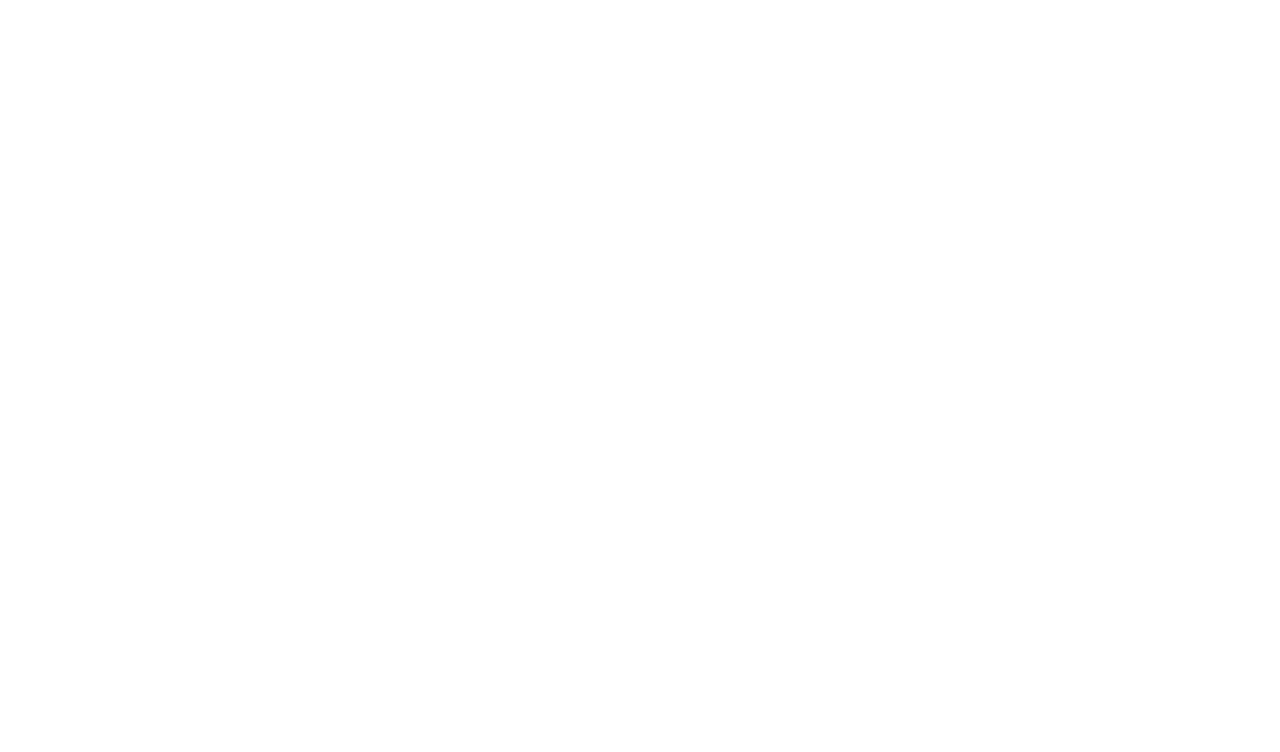
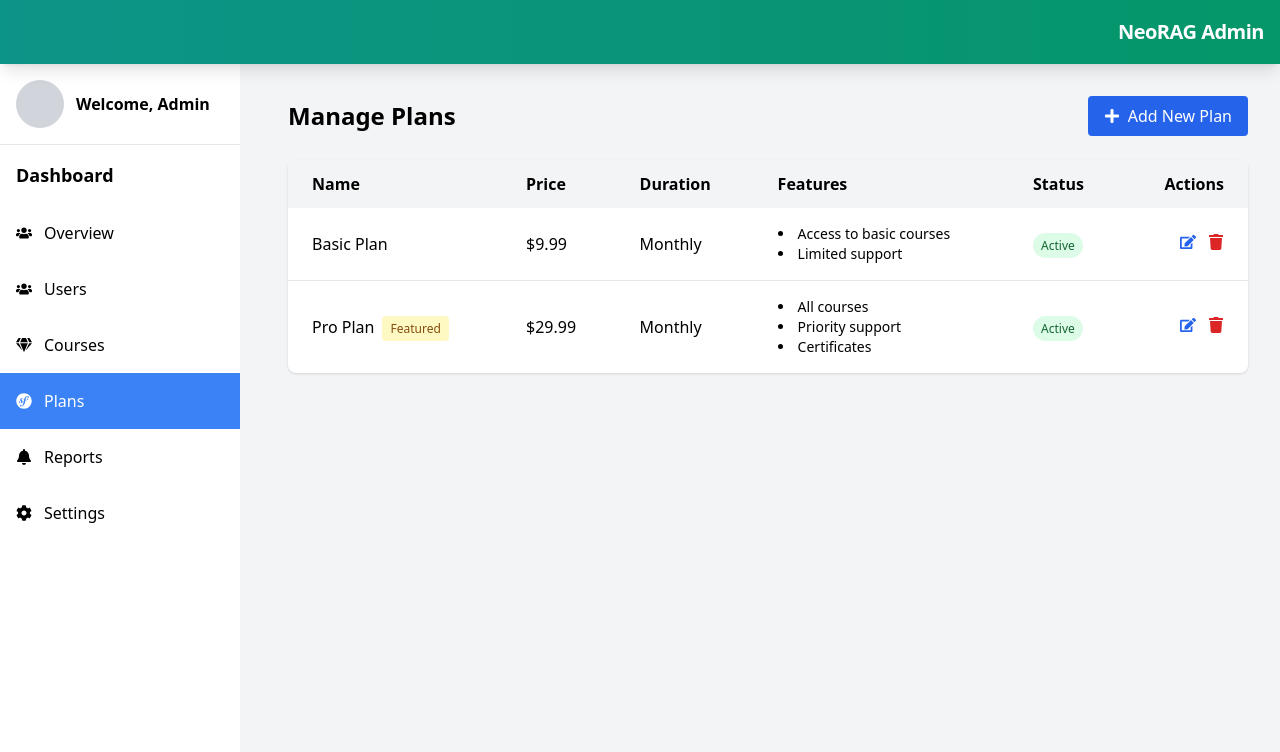
Before and after one commit to AlgoWorks-web/Neorag, a React (Create React App) app: page /admin-home/plans in a window 1280 px wide. Before the commit this address had no page. Shown: the top 752 px of the page. Built offline with nearby package versions, Linux system fonts and the light colour scheme; sample sign-in values are in the browser's storage.

Commit message:
Added plans page to admin dashboard

```diff
--- a/src/App.js
+++ b/src/App.js
@@ -23,12 +23,14 @@
 import ForgotPassword from "./Components/ForgotPassword";
 import Settings from "./Components/UserDashboard/Settings";
 
+
 // Admin Components
 import AdminDashboard from "./Components/Admin/AdminDashboard";
 import AdminLogin from "./Components/Admin/AdminLogin";
 import AdminHome from "./Components/Admin/AdminHome";
 import AdminUsers from "./Components/Admin/AdminUsers";
 import AdminCourses from "./Components/Admin/AdminCourses";
+import AdminPlans from "./Components/Admin/AdminPlans";
 import AdminSettings from "./Components/Admin/AdminSettings";
 import AdminReports from "./Components/Admin/AdminReports";
 
@@ -75,6 +77,7 @@
           <Route index element={<AdminHome />} />
           <Route path="users" element={<AdminUsers />} />
           <Route path="courses" element={<AdminCourses />} />
+          <Route path="plans" element={<AdminPlans />} />
           <Route path="settings" element={<AdminSettings />} />
           <Route path="reports" element={<AdminReports />} />
         </Route>
--- /dev/null
+++ b/src/Components/Admin/AdminPlans.js
@@ -0,0 +1,226 @@
+import { useState, useEffect } from 'react';
+import { FaPlus, FaEdit, FaTrash, FaSave, FaTimes } from 'react-icons/fa';
+
+const AdminPlans = () => {
+  const [plans, setPlans] = useState([]);
+  const [isEditing, setIsEditing] = useState(null);
+  const [editData, setEditData] = useState({
+    name: '',
+    price: '',
+    duration: '',
+    features: '',
+    isFeatured: false
+  });
+  const [isAdding, setIsAdding] = useState(false);
+
+  // Load sample data (replace with API call)
+  useEffect(() => {
+    setPlans([
+      {
+        id: 1,
+        name: 'Basic Plan',
+        price: 9.99,
+        duration: 'monthly',
+        features: 'Access to basic courses, Limited support',
+        isFeatured: false
+      },
+      {
+        id: 2,
+        name: 'Pro Plan',
+        price: 29.99,
+        duration: 'monthly',
+        features: 'All courses, Priority support, Certificates',
+        isFeatured: true
+      }
+    ]);
+  }, []);
+
+  const handleEdit = (plan) => {
+    setIsEditing(plan.id);
+    setEditData({
+      name: plan.name,
+      price: plan.price,
+      duration: plan.duration,
+      features: plan.features,
+      isFeatured: plan.isFeatured
+    });
+  };
+
+  const handleSave = () => {
+    if (isEditing) {
+      setPlans(plans.map(plan =>
+        plan.id === isEditing ? { ...plan, ...editData } : plan
+      ));
+    } else {
+      const newPlan = {
+        id: plans.length + 1,
+        ...editData
+      };
+      setPlans([...plans, newPlan]);
+    }
+    setIsEditing(null);
+    setIsAdding(false);
+    setEditData({
+      name: '',
+      price: '',
+      duration: '',
+      features: '',
+      isFeatured: false
+    });
+  };
+
+  const handleDelete = (id) => {
+    setPlans(plans.filter(plan => plan.id !== id));
+  };
+
+  return (
+    <div className="p-4">
+      <div className="flex justify-between items-center mb-6">
+        <h2 className="text-2xl font-bold">Manage Plans</h2>
+        <button
+          onClick={() => setIsAdding(true)}
+          className="bg-blue-600 text-white px-4 py-2 rounded hover:bg-blue-700 flex items-center"
+        >
+          <FaPlus className="mr-2" /> Add New Plan
+        </button>
+      </div>
+
+      {/* Add/Edit Form */}
+      {(isAdding || isEditing) && (
+        <div className="bg-white p-4 rounded-lg shadow-md mb-6">
+          <h3 className="text-lg font-semibold mb-4">
+            {isEditing ? 'Edit Plan' : 'Add New Plan'}
+          </h3>
+          <div className="grid grid-cols-1 md:grid-cols-2 gap-4">
+            <div>
+              <label className="block text-gray-700 mb-1">Plan Name</label>
+              <input
+                type="text"
+                className="w-full p-2 border rounded"
+                value={editData.name}
+                onChange={(e) => setEditData({...editData, name: e.target.value})}
+              />
+            </div>
+            <div>
+              <label className="block text-gray-700 mb-1">Price ($)</label>
+              <input
+                type="number"
+                className="w-full p-2 border rounded"
+                value={editData.price}
+                onChange={(e) => setEditData({...editData, price: e.target.value})}
+              />
+            </div>
+            <div>
+              <label className="block text-gray-700 mb-1">Duration</label>
+              <select
+                className="w-full p-2 border rounded"
+                value={editData.duration}
+                onChange={(e) => setEditData({...editData, duration: e.target.value})}
+              >
+                <option value="monthly">Monthly</option>
+                <option value="yearly">Yearly</option>
+                <option value="lifetime">Lifetime</option>
+              </select>
+            </div>
+            <div className="flex items-center">
+              <input
+                type="checkbox"
+                id="featured"
+                className="mr-2"
+                checked={editData.isFeatured}
+                onChange={(e) => setEditData({...editData, isFeatured: e.target.checked})}
+              />
+              <label htmlFor="featured">Featured Plan</label>
+            </div>
+          </div>
+          <div className="mt-4">
+            <label className="block text-gray-700 mb-1">Features (comma separated)</label>
+            <textarea
+              className="w-full p-2 border rounded"
+              rows="3"
+              value={editData.features}
+              onChange={(e) => setEditData({...editData, features: e.target.value})}
+            />
+          </div>
+          <div className="flex justify-end space-x-2 mt-4">
+            <button
+              onClick={() => {
+                setIsAdding(false);
+                setIsEditing(null);
+              }}
+              className="px-4 py-2 border rounded"
+            >
+              <FaTimes className="inline mr-1" /> Cancel
+            </button>
+            <button
+              onClick={handleSave}
+              className="bg-green-600 text-white px-4 py-2 rounded hover:bg-green-700"
+            >
+              <FaSave className="inline mr-1" /> Save
+            </button>
+          </div>
+        </div>
+      )}
+
+      {/* Plans Table */}
+      <div className="bg-white rounded-lg shadow overflow-hidden">
+        <table className="min-w-full">
+          <thead className="bg-gray-100">
+            <tr>
+              <th className="px-6 py-3 text-left">Name</th>
+              <th className="px-6 py-3 text-left">Price</th>
+              <th className="px-6 py-3 text-left">Duration</th>
+              <th className="px-6 py-3 text-left">Features</th>
+              <th className="px-6 py-3 text-left">Status</th>
+              <th className="px-6 py-3 text-right">Actions</th>
+            </tr>
+          </thead>
+          <tbody className="divide-y divide-gray-200">
+            {plans.map((plan) => (
+              <tr key={plan.id} className="hover:bg-gray-50">
+                <td className="px-6 py-4">
+                  {plan.name}
+                  {plan.isFeatured && (
+                    <span className="ml-2 bg-yellow-100 text-yellow-800 text-xs px-2 py-1 rounded">
+                      Featured
+                    </span>
+                  )}
+                </td>
+                <td className="px-6 py-4">${plan.price}</td>
+                <td className="px-6 py-4 capitalize">{plan.duration}</td>
+                <td className="px-6 py-4">
+                  <ul className="list-disc list-inside text-sm">
+                    {plan.features.split(',').map((feature, i) => (
+                      <li key={i}>{feature.trim()}</li>
+                    ))}
+                  </ul>
+                </td>
+                <td className="px-6 py-4">
+                  <span className="px-2 py-1 text-xs rounded-full bg-green-100 text-green-800">
+                    Active
+                  </span>
+                </td>
+                <td className="px-6 py-4 text-right">
+                  <button
+                    onClick={() => handleEdit(plan)}
+                    className="text-blue-600 hover:text-blue-800 mr-3"
+                  >
+                    <FaEdit />
+                  </button>
+                  <button
+                    onClick={() => handleDelete(plan.id)}
+                    className="text-red-600 hover:text-red-800"
+                  >
+                    <FaTrash />
+                  </button>
+                </td>
+              </tr>
+            ))}
+          </tbody>
+        </table>
+      </div>
+    </div>
+  );
+};
+
+export default AdminPlans;
--- a/src/Components/Admin/AdminSidebar.js
+++ b/src/Components/Admin/AdminSidebar.js
@@ -1,4 +1,4 @@
-import { FaTimes, FaUsers, FaGem, FaBell, FaCog } from 'react-icons/fa';
+import { FaTimes, FaUsers, FaGem, FaBell, FaCog, FaSymfony } from 'react-icons/fa';
 import { NavLink } from 'react-router-dom';
 
 const AdminSidebar = ({ sidebarOpen, toggleSidebar }) => {
@@ -54,6 +54,7 @@
           {[
             { to: "users", icon: <FaUsers className="mr-3" />, text: "Users" },
             { to: "courses", icon: <FaGem className="mr-3" />, text: "Courses" },
+             { to: "plans", icon: <FaSymfony className="mr-3" />, text: "Plans" },
             { to: "reports", icon: <FaBell className="mr-3" />, text: "Reports" },
             { to: "settings", icon: <FaCog className="mr-3" />, text: "Settings" }
           ].map((item) => (
--- a/src/Components/Footer.js
+++ b/src/Components/Footer.js
@@ -83,7 +83,7 @@
 
             {/* Footer Bottom */}
             <div className="container mx-auto flex flex-col md:flex-row justify-between items-center mt-8 border-t pt-6 text-sm text-gray-600">
-                <p>© 2024 Neorag Consulting Inc. All Rights Reserved</p>
+                <p>© 2025 Neorag Solutions LLC. All Rights Reserved</p>
                 <div className="flex space-x-4 mt-4 md:mt-0">
                     <a href="#" className="bg-blue-800 p-2 rounded-full text-white"><FaFacebookF /></a>
                     <a href="#" className="bg-blue-600 p-2 rounded-full text-white"><FaLinkedinIn /></a>
```
